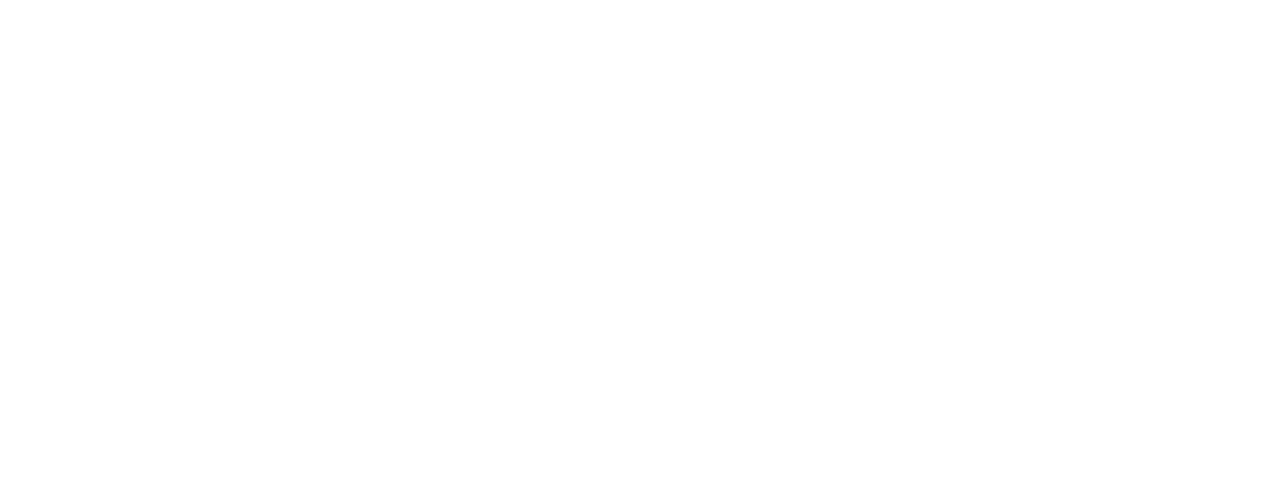
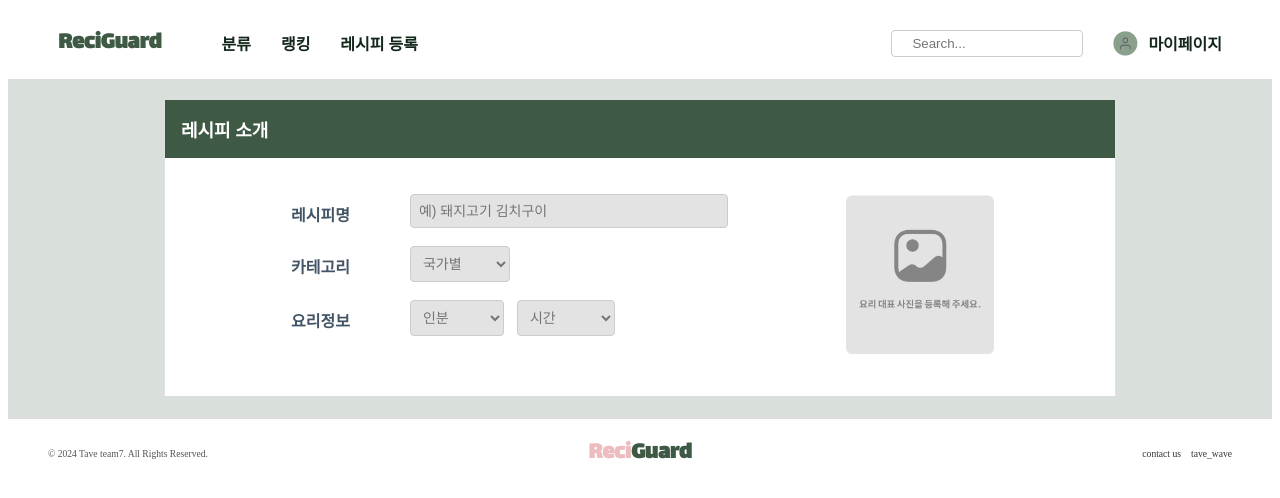
Before and after one commit to s2eojeong/ReciGuard, a React (Vite) app in the folder Reciguard/: page /Register in a window 1280 px wide. Before the commit this address had no page. Shown: the top 498 px of the page. Built offline with nearby package versions, Linux system fonts and the light colour scheme.

Commit message:
[레시피 등록1]

```diff
--- a/Reciguard/src/App.jsx
+++ b/Reciguard/src/App.jsx
@@ -5,6 +5,7 @@
 import Signup from "./pages/Signup"
 import Form from './pages/Form';
 import Realmain from './pages/Realmain';
+import Register from './pages/Register';
 
 function App() {
     return (
@@ -15,6 +16,7 @@
                 <Route path="/Signup" element={<Signup />}/>
                 <Route path="/Form" element={<Form />}/>
                 <Route path='/Realmain' element={<Realmain />}/>
+                <Route path='/Register' element={<Register />}/>
             </Routes>
         </>
         );
--- a/Reciguard/src/components/Header2.css
+++ b/Reciguard/src/components/Header2.css
@@ -6,7 +6,6 @@
     justify-content: space-between;
     align-items: center;
     background-color: #ffffff;
-    border-bottom: 4px solid #3E5944; /* 하단 바 색상 */
     padding: 10px 50px;
 }
 
--- a/Reciguard/src/components/Header2.jsx
+++ b/Reciguard/src/components/Header2.jsx
@@ -12,7 +12,9 @@
         <ul className="navbar-menu2">
         <li>분류</li>
         <li>랭킹</li>
+        <Link to="/Register" style={{ textDecoration: "none" }}>
         <li>레시피 등록</li>
+        </Link>
         </ul>
         <div className="rightnav2">
         <input className="navbar-search2" type="text" placeholder="Search..." />
--- a/Reciguard/src/components/Myrec.jsx
+++ b/Reciguard/src/components/Myrec.jsx
@@ -1,5 +1,6 @@
 import React from 'react';
 import './Myrec.css';
+import { Link } from 'react-router-dom';
 
 const Myrec = () => {
     return (
@@ -7,7 +8,9 @@
             <div className="myrec-box">
                 <p className="myrec-subtitle">“ 오늘은 내가 요리사 ”</p>
                 <h2 className="myrec-title">나만의 레시피, 나만의 꿀팁을 공유해주세요!</h2>
+                <Link to="/Register">
                 <button className="myrec-button">등록하러 가기 &gt;</button>
+                </Link>
             </div>
         </div>
     );
--- /dev/null
+++ b/Reciguard/src/components/Regis.css
@@ -0,0 +1,100 @@
+.regis-wrapper {
+    background-color: #D9E0DB;
+    display: flex;
+    justify-content: center;
+    align-items: center;
+    padding: 20px;
+}
+
+.regis-container {
+    display: flex;
+    flex-direction: column;
+    background-color: white;
+    width: 100%;
+    max-width: 950px;
+    margin: 0 auto;
+    border: 1px solid #e0e0e0;
+}
+
+.regis-header {
+    background-color: #3E5944;
+    color: white;
+    padding: 16px;
+    font-size: 18px;
+    font-weight: bold;
+}
+
+.regis-form {
+    display: flex;
+    padding: 16px;
+    gap: 16px;
+}
+
+.regis-left {
+    flex: 2.5;
+    display: flex;
+    flex-direction: column;
+    margin: 20px 0 20px 0;
+    position: relative;
+    right: 10px;
+    gap: 18px;
+}
+
+.regis-right {
+    flex: 1;
+    display: flex;
+    justify-content: center;
+    margin: 20px 35px 20px 0;
+    position: relative;
+    right: 20px;
+    align-items: center;
+}
+
+.regis-group {
+    display: flex;
+    margin-left: 150px;
+}
+
+.regis-label {
+    font-size: 16px;
+    margin-top: 8px;
+    margin-left: -30px;
+    margin-right: 60px;
+    color: #425466;
+    font-weight: bold;
+
+}
+
+.regis-input {
+    padding: 8px;
+    border: 1px solid #ccc;
+    border-radius: 4px;
+    background-color: #E4E3E3;
+    width: 300px;
+    font-size: 14px;
+}
+
+.regis-select {
+    padding: 8px;
+    width: 100px;
+    border: 1px solid #ccc;
+    border-radius: 4px;
+    font-size: 14px;
+    background-color: #E4E3E3;
+    color: #757575;
+}
+
+.regis-select.small {
+    width: 100px;
+}
+
+.regis-info {
+    display: flex;
+    gap: 4%;
+}
+
+.image-upload {
+    width: 150px;
+    height: 162px;
+    object-fit: cover; /* 이미지 비율 유지하며 자르기 */
+}
--- /dev/null
+++ b/Reciguard/src/components/Regis.jsx
@@ -0,0 +1,88 @@
+import React from "react";
+import "./Regis.css";
+import { useState, useRef } from 'react';
+import image from "../assets/이미지업로드.png"
+
+
+const Regis = () => {
+
+    const [uploadedImage, setuploadedImage] = useState(image); // 기본 이미지 경로
+
+    const handleImageChange = (event) => {
+        const file = event.target.files[0];
+        if (file) {
+            const reader = new FileReader();
+            reader.onload = () => {
+                setuploadedImage(reader.result); // 업로드된 이미지 미리보기
+            };
+            reader.readAsDataURL(file);
+        }
+    };
+
+    const handleImageClick = () => {
+        document.getElementById("imageInput").click(); // 숨겨진 input 태그 클릭
+    };
+
+    return (
+        <div className="regis-wrapper">
+        <div className="regis-container">
+            <div className="regis-header">레시피 소개</div>
+                <form className="regis-form">
+                <div className="regis-left">
+                <div className="regis-group">
+                <label htmlFor="recipe-title" className="regis-label">레시피명</label>
+            <input
+                type="text"
+                id="recipe-title"
+                className="regis-input"
+                placeholder="예) 돼지고기 김치구이"/>
+            </div>
+            <div className="regis-group">
+            <label htmlFor="category" className="regis-label">카테고리</label>
+            <select id="category" className="regis-select">
+                <option value="" disabled selected>국가별</option>
+                <option value="korean">한식</option>
+                <option value="chinese">중식</option>
+                <option value="japanese">일식</option>
+                <option value="western">양식</option>
+                <option value="asian">아시안</option>
+            </select>
+            </div>
+            <div className="regis-group">
+            <label className="regis-label">요리정보</label>
+            <div className="regis-info">
+                <select className="regis-select small">
+                <option value="" disabled selected>인분</option>
+                <option value="1">1인분</option>
+                <option value="2">2인분</option>
+                <option value="3">3인분</option>
+                <option value="3">4인분</option>
+                <option value="3">5인분</option>
+                <option value="3">6인분</option>
+                </select>
+                <select className="regis-select small">
+                <option value="" disabled selected>시간</option>
+                <option value="1">15분이내</option>
+                <option value="1">30분이내</option>
+                <option value="1">45분이내</option>
+                <option value="1">60분이내</option>
+                <option value="1">90분이내</option>
+                <option value="1">2시간이내</option>
+                <option value="1">2시간이상</option>
+                </select>
+            </div>
+            </div>
+        </div>
+        <div className="regis-right">
+            <div className="regis-image-upload" onClick={handleImageClick}>
+            <img className="image-upload" src={uploadedImage} alt="Upload" />
+            <input id="imageInput" type="file" accept="image/*" style={{ display: "none" }} onChange={handleImageChange}/>
+        </div>
+        </div>
+    </form>
+    </div>
+    </div>
+    );
+};
+
+export default Regis;
--- /dev/null
+++ b/Reciguard/src/pages/Register.jsx
@@ -0,0 +1,16 @@
+import React from 'react';
+import Header2 from '../components/Header2';
+import Footer from '../components/Footer';
+import Regis from '../components/Regis';
+
+function Register () {
+    return (
+        <div>
+            <Header2/>
+            <Regis />
+            <Footer/>
+        </div>
+    );
+};
+
+export default Register;
```
Also changed, not shown: Reciguard/src/assets/이미지업로드.png (added).
